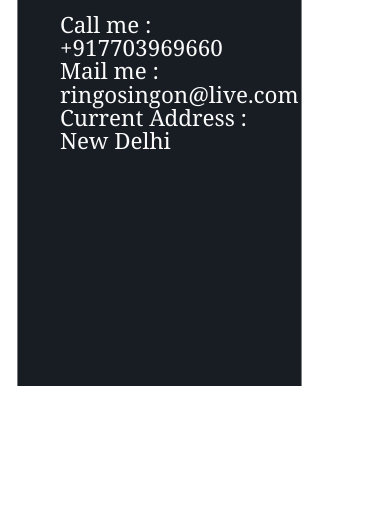
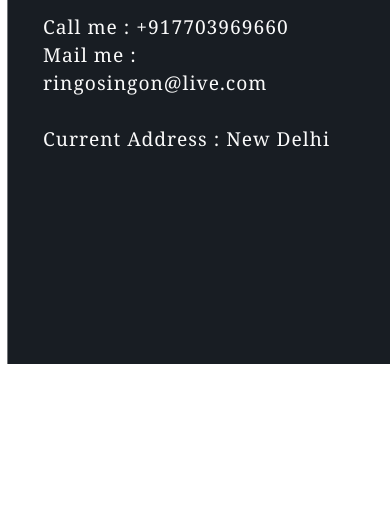
Before and after one commit to ringosingson/Portfolio, a Gatsby site: page /contact in a window 390 px wide. Shown: the part 316-844 px from the top of the page. Built offline with nearby package versions, Linux system fonts and the light colour scheme; Gatsby itself is replaced by a stand-in of ours; a web font is replaced by a local one.

Commit message:
contact responsive

```diff
--- a/src/components/Contact/contact.css
+++ b/src/components/Contact/contact.css
@@ -3,7 +3,7 @@
   clip-path: polygon(0 0, 20% 100px, 100% 0, 100% 100%, 0 100%);
   color: #fafafa;
 
-  width: 80%;
+  width: 108%;
 
   padding: 1rem 3rem;
   display: flex;
@@ -34,7 +34,7 @@
 }
 
 .heading-wrapper .heading .title {
-  font-size: 3rem;
+  font-size: 2.5rem;
   line-height: 2.4rem;
 }
 
@@ -46,7 +46,7 @@
 }
 
 .heading-wrapper .heading .subtitle {
-  font-size: 1.4rem;
+  font-size: 1.2rem;
 }
 
 @media only screen and (max-width: 1149px) {
@@ -57,7 +57,14 @@
 
 @media only screen and (max-width: 649px) {
   #contact {
-    clip-path: polygon(0 0, 20% 5%, 100% 0, 100% 100%, 0 100%);
+    clip-path: polygon(0 0%, 20% 5%, 100% 0, 100% 100%, 0 100%);
     padding: 0;
+    margin-left: -10px;
+  }
+  .subtitle {
+    letter-spacing: 1px;
+    line-height: 28px;
+
+    margin-left: -22px;
   }
 }
--- a/src/components/Contact/contact.js
+++ b/src/components/Contact/contact.js
@@ -12,13 +12,13 @@ const Contact = props => {
               reach me..
             </p>
             <p className="separator" />
-            <p className="subtitle">
+            <div className="subtitle">
               Call me : +917703969660
               <br />
-              <span className="mail">Mail me : ringosingon@live.com</span>
+              <div className="mail">Mail me : ringosingon@live.com</div>
               <br />
-              <span className="address">Current Address : New Delhi</span>
-            </p>
+              <div className="address">Current Address : New Delhi</div>
+            </div>
           </div>
         </div>
       </div>
```
Also changed, not shown: src/pages/index.js (+9 -0 lines).
